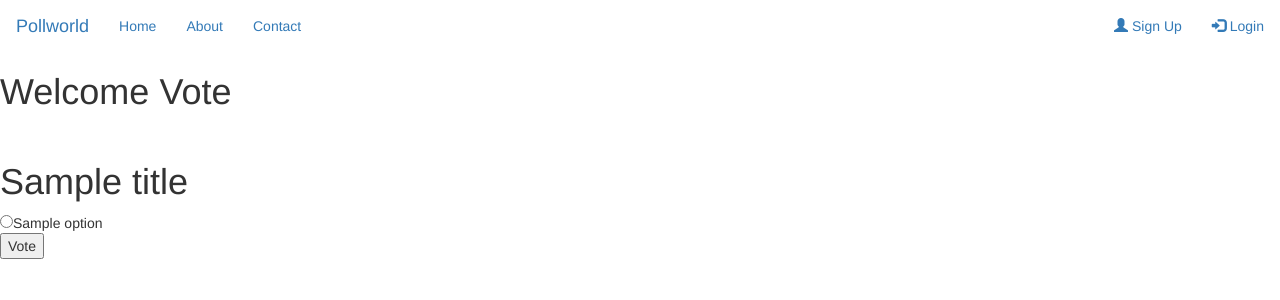
After one commit to gokulcodingmart/poll, a Django app: template polls/templates/polls/vote.html in a window 1280 px wide. The commit adds this page. Shown: the top 300 px of the page. Run offline with Django 3.2, Linux system fonts and the light colour scheme; the template is opened without the code that fills it: most values are stand-ins (such as "Sample title", 1, 10 or a date in 2020); some libraries are stand-ins or nearby versions.

Commit message:
vote without name

```diff
--- /dev/null
+++ b/polls/templates/base1.html
@@ -0,0 +1,49 @@
+
+<!DOCTYPE html>
+<html lang="en">
+<head>
+  {% load static %}
+  <title>Django</title>
+  <meta charset="utf-8">
+  <meta name="viewport" content="width=device-width, initial-scale=1">
+  <link rel="stylesheet" href="https://maxcdn.bootstrapcdn.com/bootstrap/3.3.7/css/bootstrap.min.css">
+  <script src="https://ajax.googleapis.com/ajax/libs/jquery/3.3.1/jquery.min.js"></script>
+  <script src="https://maxcdn.bootstrapcdn.com/bootstrap/3.3.7/js/bootstrap.min.js"></script>
+  <link rel="stylesheet" href="{% static 'css/styles.css' %}">
+  <script src="//platform-api.sharethis.com/js/sharethis.js#property=5bcffb96e0bd050011105875&product=inline-share-buttons"></script>
+  <script type="text/javascript" src="//platform-api.sharethis.com/js/sharethis.js#property=5bcffb96e0bd050011105875&product=custom-share-buttons"></script>
+</head>
+<body>
+
+	 <nav class="navbar">
+	  <div class="container-fluid">
+	    <div class="navbar-header">
+	      <a class="navbar-brand" href="/">Pollworld</a>
+	    </div>
+	    <ul class="nav navbar-nav">
+	      <li class="active"><a href="/">Home</a></li>
+	      <li><a href="/polls/about/">About</a></li>
+	      <li><a href="/polls/contact">Contact</a></li>
+
+	    </ul>
+	    <ul class="nav navbar-nav navbar-right">
+				{% if request.user.id %}
+					<li> <a><span class="glyphicon glyphicon-user"></span> {{request.user.username}}</span></a></li>
+		      <li><a href="/accounts/logout"> Logout</a></li>
+
+		    {% else %}
+		      <li><a href="/accounts/signup"><span class="glyphicon glyphicon-user"></span> Sign Up</a></li>
+		      <li><a href="/accounts/login"><span class="glyphicon glyphicon-log-in"></span> Login</a></li>
+		    {% endif %}
+	    </ul>
+	  </div>
+	</nav>
+
+	{% block banner %} {% endblock %}
+  <h1>{% block head %}{% endblock %}</h1>
+      {% block content %}{% endblock %}
+
+</div>
+{% block javascript %}{% endblock %}
+</body>
+</html>
--- /dev/null
+++ b/polls/templates/polls/about.html
@@ -0,0 +1,6 @@
+{% extends "base1.html" %}
+{% block content %}
+    <h1> Welcome about</h1>
+
+
+{% endblock %}
--- /dev/null
+++ b/polls/templates/polls/contact.html
@@ -0,0 +1,6 @@
+{% extends "base1.html" %}
+{% block content %}
+    <h1> Welcome contact</h1>
+
+
+{% endblock %}
--- /dev/null
+++ b/polls/templates/polls/details.html
@@ -0,0 +1,6 @@
+{% extends "base1.html" %}
+{% block content %}
+    <h1> Welcome details</h1>
+
+
+{% endblock %}
--- /dev/null
+++ b/polls/templates/polls/vote.html
@@ -0,0 +1,22 @@
+{% extends "base1.html" %}
+{% block content %}
+    <h1> Welcome Vote</h1><br>
+    <h1>{{title}}</h1>
+
+
+
+        <div class="card1">
+            <!-- <p> {{c.option }}</p> -->
+            <form method="Post" action="/polls/vote/{{ id }}/">{% csrf_token%}
+                {% for c in choice %}
+                    <input type="radio" name="option" value="{{c.id}}">{{c.option }}<br>
+                {% endfor %}
+                <input type="submit" value="Vote" class="bt">
+            </form>
+
+        </div>
+
+
+
+
+{% endblock %}
--- a/polls/urls.py
+++ b/polls/urls.py
@@ -4,11 +4,11 @@ from . import views
 
 
 urlpatterns = [
-	# url(r'^about/$', views.about, name='about' ),
-	# url(r'^contact/$', views.contact, name='contact' ),
+	url(r'^about/$', views.about, name='about' ),
+	url(r'^contact/$', views.contact, name='contact' ),
 	# url(r'^business/$', views.business, name='business' ),
 	# url(r'^education/$', views.education, name='education' ),
-	# url(r'^comment/(?P<id>\d+)/$', views.comment, name='comment' ),
+	url(r'^vote/(?P<id>\d+)/$', views.vote, name='vote' ),
 	# url(r'^ajaxcomment/$', views.ajaxcomment, name='ajaxcomment' ),
 	# url(r'^like/$', views.like, name='like' ),
 
```
Also changed, not shown: polls/templates/polls/index.html (+18 -1 lines), polls/views.py (+46 -2 lines), requirements.txt (added, +12 -0 lines), db.sqlite3.
